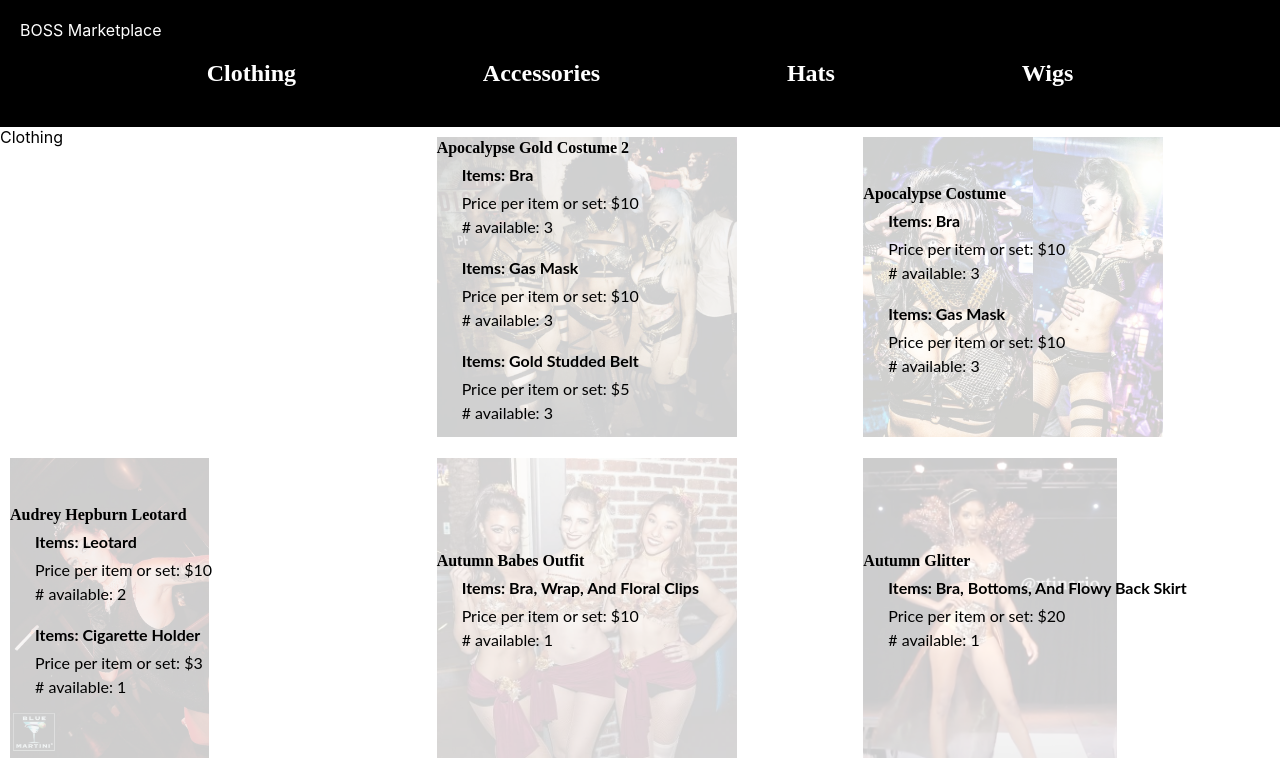
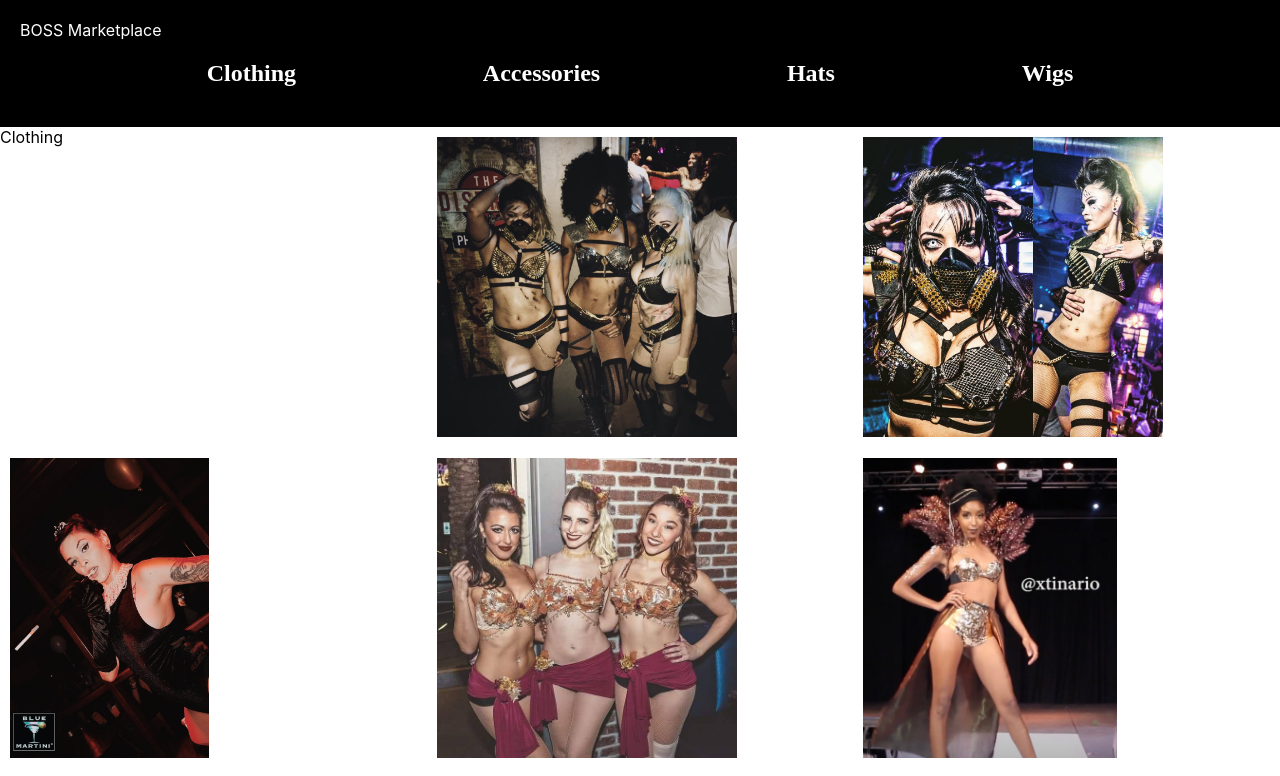
Before and after one commit to alvillaraza/boss-marketplace, a React (Create React App) app: page /clothing in a window 1280 px wide. Shown: the top 776 px of the page. Built offline with nearby package versions, Linux system fonts and the light colour scheme; a web font is replaced by a local one.

Commit message:
fixed description repetitive

```diff
--- a/src/Accessories/Accessories.js
+++ b/src/Accessories/Accessories.js
@@ -1,5 +1,5 @@
 import accessoriesData from "./data";
-import Description from "./Description";
+import Description from "../Description";
 
 function Accessories() {
   return (
@@ -9,7 +9,7 @@ function Accessories() {
         return (
           <div className="photo">
             <img src={accessories.image} alt={accessories.name} />
-            <Description accessoriesName={accessories.name} itemized={accessories.available} />
+            <Description name={accessories.name} itemized={accessories.available} />
           </div>
         );
       })}
--- a/src/Accessories/Description.js
+++ /dev/null
@@ -1,18 +0,0 @@
-
-function Description({ accessoriesName, itemized }) {
-  return (
-    <div className="description-wrapper">
-      <h4>{accessoriesName}</h4>
-      {itemized.map((item, idx) => {
-        return (
-          <div className="description" key={idx}>
-            <p className="item-title">Items: {item.item}</p>
-            <p>Price per item or set: ${item.price}</p>
-            <p># available: {item.count}</p>
-          </div>
-        );
-      })}
-    </div>
-  );
-}
-export default Description;
--- a/src/App.css
+++ b/src/App.css
@@ -58,30 +58,31 @@
 .Marketplace .photo > div {
   z-index: 1;
 }
-.description-wrapper {
+.Marketplace .photo:hover img {
+  opacity: 0.2;
+}
+.Marketplace .photo:hover .description-wrapper {
+  opacity: 1;
+}
+.Marketplace .description-wrapper {
   opacity: 0;
   transition-property: opacity;
   transition-duration: 0.5s;
   padding: 10px;
 }
-.description-wrapper h4,
-.description-wrapper .item-title {
+.Marketplace .description-wrapper h4,
+.Marketplace .description-wrapper .item-title {
   text-transform: capitalize;
   line-height: 1;
   font-weight: 700;
   margin-block: 3px;
 }
-.description-wrapper p {
-  font-family: 'Lato', sans-serif;
+.Marketplace .description-wrapper p {
+  font-family: "Lato", sans-serif;
   line-height: 0.5;
   padding-left: 20px;
+  font-weight: 500;
 }
-.description-wrapper .description {
+.Marketplace .description-wrapper .description {
   padding: 5px;
 }
-:hover img {
-  opacity: 0.2;
-}
-:hover .description-wrapper {
-  opacity: 1;
-}
--- a/src/App.less
+++ b/src/App.less
@@ -1,4 +1,4 @@
-@import url('https://fonts.googleapis.com/css2?family=Lato:wght@300&family=Prata&display=swap');
+@import url("https://fonts.googleapis.com/css2?family=Lato:wght@300&family=Prata&display=swap");
 
 .Marketplace {
   a {
@@ -58,6 +58,13 @@
     > div {
       z-index: 1;
     }
+    &:hover {
+      img {
+        opacity: 0.2;
+      }
+      .description-wrapper {
+        opacity: 1;
+      }
     }
   }
 
@@ -76,21 +83,14 @@
     }
 
     p {
-    font-family: 'Lato', sans-serif;
+      font-family: "Lato", sans-serif;
       line-height: 0.5;
       padding-left: 20px;
+      font-weight: 500;
     }
 
     .description {
       padding: 5px;
     }
   }
-
-&:hover {
-  img {
-    opacity: 0.2;
 }
-  .description-wrapper {
-    opacity: 1;
-  }
-}
--- a/src/Clothing/Clothing.js
+++ b/src/Clothing/Clothing.js
@@ -1,5 +1,5 @@
 import clothingData from "./data.js";
-import Description from "./Description.js";
+import Description from "../Description.js";
 
 function Clothing() {
   return (
@@ -10,7 +10,7 @@ function Clothing() {
           <div className="photo">
             <img src={clothing.image} alt={clothing.name} />
             <Description
-              clothingName={clothing.name}
+              name={clothing.name}
               itemized={clothing.available}
             />
           </div>
--- a/src/Clothing/Description.js
+++ /dev/null
@@ -1,17 +0,0 @@
-function Description({clothingName, itemized}) {
-    return (
-        <div className="description-wrapper">
-            <h4>{clothingName}</h4>
-            {itemized.map((item, idx) => {
-                return (
-                    <div className="description" key={idx}>
-                        <p className='item-title'>Items: {item.item}</p>
-                        <p>Price per item or set: ${item.price}</p>
-                        <p># available: {item.count}</p>
-                    </div>
-               )
-           })}
-        </div>
-    )
-}
-export default Description;
--- a/src/Wigs/Description.js
+++ b/src/Description.js
@@ -1,13 +1,13 @@
-function Description({ wigsName, itemized }) {
+function Description({ name, itemized }) {
   return (
     <div className="description-wrapper">
-      <h4>{wigsName}</h4>
+      <h4>{name}</h4>
       {itemized.map((item, idx) => {
         return (
           <div className="description" key={idx}>
             <p className="item-title">Items: {item.item}</p>
-            <p>Price per item or set: ${item.price}</p>
-            <p># available: {item.count}</p>
+            <p><span>Price per item or set:</span> ${item.price}</p>
+            <p><span># available:</span> {item.count}</p>
           </div>
         );
       })}
--- a/src/Hats/Description.js
+++ /dev/null
@@ -1,18 +0,0 @@
-function Description({ hatName, itemized }) {
-
-  return (
-    <div className="description-wrapper">
-      <h4>{hatName}</h4>
-      {itemized.map((item, idx) => {
-        return (
-          <div className="description" key={idx}>
-            <p className="item-title">Items: {item.item}</p>
-            <p>Price per item or set: ${item.price}</p>
-            <p># available: {item.count}</p>
-          </div>
-        );
-      })}
-    </div>
-  );
-}
-export default Description;
--- a/src/Hats/Hats.js
+++ b/src/Hats/Hats.js
@@ -1,5 +1,5 @@
 import hatsData from './data'
-import Description from '../Hats/Description';
+import Description from '../Description';
 
 function Hats() {
   return (
@@ -10,7 +10,7 @@ function Hats() {
           <div className="photo">
             <img src={hats.image} alt={hats.name} />
             <Description
-              hatName={hats.name}
+              name={hats.name}
               itemized={hats.available}
             />
           </div>
--- a/src/Wigs/Wigs.js
+++ b/src/Wigs/Wigs.js
@@ -1,5 +1,5 @@
 import wigsData from "./data";
-import Description from "./Description";
+import Description from "../Description";
 
 function Wigs() {
   return (
```
Lines whose indentation alone changed are shown as unchanged.
